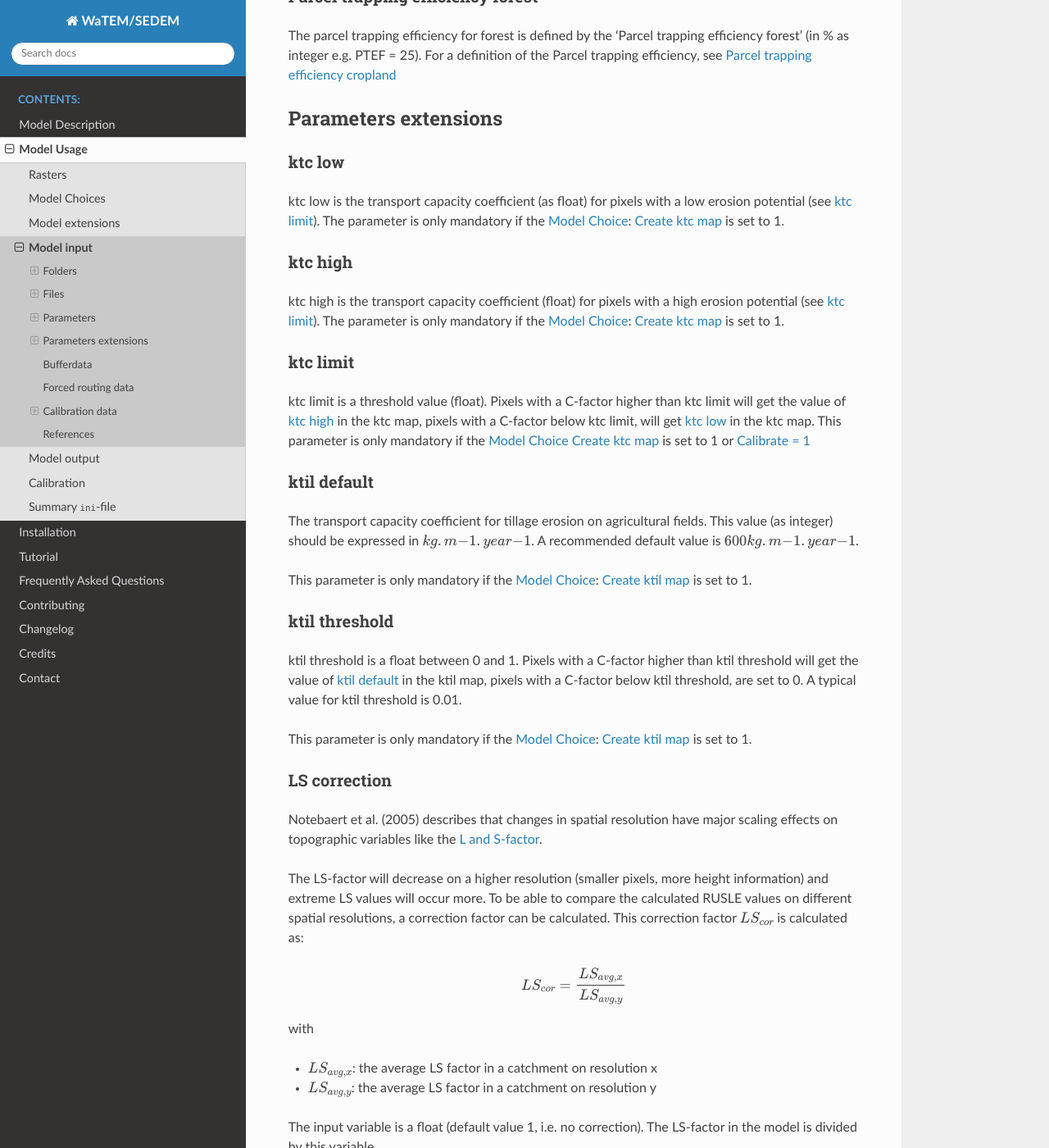
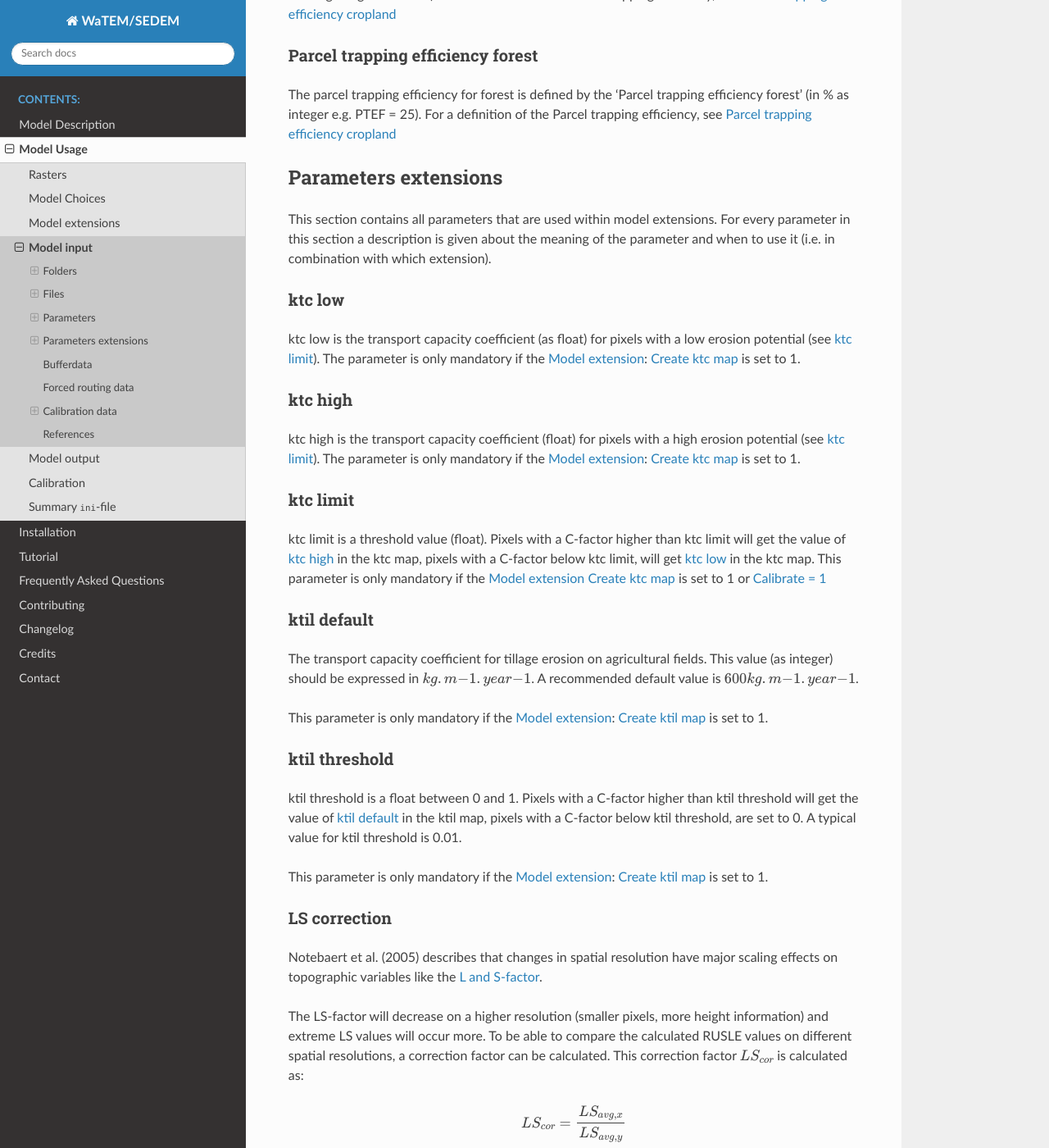
Before and after one commit to watem-sedem/watem-sedem, a Sphinx documentation site: the page built from docs/input.rst, in a window 1280 px wide and 1400 px high, scrolled down 10464 px. Shown: the whole window at 82% size. Built offline with Sphinx 7.4.7 and the Read the Docs theme 2.0.0, drawn with Linux system fonts in a browser that asks for light colours; some of the changed text lies outside the part shown.

Commit message:
Change model choice to model extension

```diff
--- a/docs/input.rst
+++ b/docs/input.rst
@@ -138,7 +138,8 @@ ktc map filename
 ****************
 
 The filename of the ktc map, a raster with transport capacity coefficients. This
-raster is only mandatory if the :ref:`Model Choice <choicespage>`: :ref:`Create ktc map <createktc>` is set to 1.
+raster is only mandatory if the :ref:`Model extension <extensionspage>`:
+:ref:`Create ktc map <createktc>` is set to 0.
 
 The dataype of the ktc map is float32.
 
@@ -147,7 +148,7 @@ The dataype of the ktc map is float32.
 Outlet map filename
 *******************
 
-The filename of the outlet map. This raster is only mandatory if the :ref:`Model Choice <choicespage>`:
+The filename of the outlet map. This raster is only mandatory if the :ref:`Model extension <extensionspage>`:
 :ref:`Manual outlet selection <manualoutlet>` is set to 1.
 
 Every user defined river outlet needs a unique id (integers). The outlet pixels are given the value
@@ -200,7 +201,8 @@ Oriented roughness filename
 
 The filename of a raster with the oriented roughness. The oriented roughness is the
 height of the microrelief (in cm) due to ploughing. This raster is only mandatory
-if the :ref:`Model extension <extensionspage>`: :ref:`Include tillage direction <includetillagedirection>` is set to 1.
+if the :ref:`Model extension <extensionspage>`:
+:ref:`Include tillage direction <includetillagedirection>` is set to 1.
 
 The datatype of the oriented roughness raster is float32.
 
@@ -279,7 +281,7 @@ adjectant segments
 ******************
 
 The filename of the Tab separated table with adjectant  river segments. T
-his table is only mandatory if the :ref:`Model Choice <choicespage>`:
+his table is only mandatory if the :ref:`Model extension <extensionspage>`:
 :ref:`River routing <riverrouting>` is set to 1. The table consists of two columns:
 'from' and 'to'. Every row indicates a connection between two segments:
 segment *from* flows into segment *to*. The values in the table represent the
@@ -313,7 +315,7 @@ upstream segments
 *****************
 
 The filename of the tab separated table with upstream segments.
-This table is only mandatory if the :ref:`Model Choice <choicespage>`:
+This table is only mandatory if the :ref:`Model extension <extensionspage>`:
 :ref:`River routing <riverrouting>` is set to 1. In the table three columns are present, namely:
 
 - edge (integer): segment id of the receiving segment
@@ -357,7 +359,8 @@ table with adjectant upstream segments is displayed below:
 river routing filename
 **********************
 
-The filename of the river routing map. This raster is only mandatory if the :ref:`Model Choice <choicespage>`:
+The filename of the river routing map. This raster is only mandatory if the
+:ref:`Model extension <extensionspage>`:
 :ref:`River routing = 1 <riverrouting>` is set to 1.
 See :ref:`further <routingmap>` for more information on how to create these routing maps.
 
@@ -399,7 +402,8 @@ The datatype of a routing raster is integer16.
 CN map filename
 ***************
 
-The filename of the CN map. This raster is only mandatory if the :ref:`Model Choice <choicespage>`:
+The filename of the CN map. This raster is only mandatory if the
+:ref:`Model extension <extensionspage>`:
 :ref:`Curve number <simple>` is set to 1.
 
 This raster contains a CN-value (between 0 and 100) for every pixel in the model
@@ -421,6 +425,9 @@ The rainfall of the first timestamp must be zero.
 
 Parameters
 ==========
+
+This section describes all parameters that can be used to make a basic WaTEM/SEDEM run,
+without the use of any extensions.
 
 .. _maxkernel:
 
@@ -559,6 +566,10 @@ efficiency, see
 Parameters extensions
 =====================
 
+This section contains all parameters that are used within model extensions. For every
+parameter in this section a description is given about the meaning of the parameter and
+when to use it (i.e. in combination with which extension).
+
 .. _ktclow:
 
 ktc low
@@ -566,7 +577,7 @@ ktc low
 
 ktc low is the transport capacity coefficient (as float) for pixels with a low
 erosion potential (see :ref:`ktc limit<ktclimit>`).
-The parameter is only mandatory if the :ref:`Model Choice <choicespage>`:
+The parameter is only mandatory if the :ref:`Model extension <extensionspage>`:
 :ref:`Create ktc map <createktc>` is set to 1.
 
 .. _ktchigh:
@@ -576,7 +587,7 @@ ktc high
 
 ktc high is the transport capacity coefficient (float) for pixels with a high
 erosion potential (see :ref:`ktc limit <ktclimit>`). The parameter is only mandatory if
-the :ref:`Model Choice <choicespage>`: :ref:`Create ktc map <createktc>` is set to 1.
+the :ref:`Model extension <extensionspage>`: :ref:`Create ktc map <createktc>` is set to 1.
 
 .. _ktclimit:
 
@@ -586,7 +597,7 @@ ktc limit
 ktc limit is a threshold value (float). Pixels with a C-factor higher than
 ktc limit will get the value of :ref:`ktc high <ktchigh>` in the ktc map,
 pixels with a C-factor below ktc limit, will get :ref:`ktc low <ktclow>` in the
-ktc map. This parameter is only mandatory if the :ref:`Model Choice <choicespage>`
+ktc map. This parameter is only mandatory if the :ref:`Model extension <extensionspage>`
 :ref:`Create ktc map <createktc>` is set to 1 or :ref:`Calibrate = 1 <Calibrate>`
 
 .. _ktildefault:
@@ -598,7 +609,7 @@ The transport capacity coefficient for tillage erosion on agricultural fields.
 This value (as integer) should be expressed in :math:`kg.m{-1}.year{-1}`.
 A recommended default value is :math:`600 kg.m{-1}.year{-1}`.
 
-This parameter is only mandatory if the :ref:`Model Choice <choicespage>`:
+This parameter is only mandatory if the :ref:`Model extension <extensionspage>`:
 :ref:`Create ktil map <createktil>` is set to 1.
 
 .. _ktilthres:
@@ -611,7 +622,7 @@ ktil threshold will get the value of :ref:`ktil default <ktildefault>` in the kt
 pixels with a C-factor below ktil threshold, are set to 0. A typical value for
 ktil threshold is 0.01.
 
-This parameter is only mandatory if the :ref:`Model Choice <choicespage>`:
+This parameter is only mandatory if the :ref:`Model extension <extensionspage>`:
 :ref:`Create ktil map <createktil>` is set to 1.
 
 .. _lscorrection:
@@ -648,7 +659,8 @@ An integer value between 0 and 100 that represents the fration of the discharge
 that enters the sewer system. It is only applied on pixels where the
 :ref:`sewer map <sewermapfile>` is not zero.
 
-This variable is only mandatory if the :ref:`Model Choice <choicespage>`: :ref:`Curve number <simple>` is set to 1.
+This variable is only mandatory if the :ref:`Model extensions <extensionspage>`:
+:ref:`Curve number <simple>` and :ref:`Include sewers <inlcudesewers>` are set to 1.
 
 .. note::
    1. The values stored in the :ref:`sewer map <sewermapfile>` are not used in the
@@ -665,8 +677,9 @@ Clay content parent material
 ****************************
 
 The average fraction of clay in the soil of the modelled catchment (in
-decimals; float32, between 0 and 1). This variable is only mandatory if the :ref:`Model Choice <choicespage>`:
-:ref:`estimate clay content <estimclay>` is set to 1.
+decimals; float32, between 0 and 1). This variable is only mandatory if the
+:ref:`Model extension <extensionspage>`: :ref:`estimate clay content <estimclay>` is set
+to 1.
 
 
 .. _5dayrainfall:
@@ -675,14 +688,16 @@ decimals; float32, between 0 and 1). This variable is only mandatory if the :ref
 *************************
 
 The total rainfall (in mm) during 5 days before the start of the rainfall event.
-This variable is only mandatory if the :ref:`Model Choice <choicespage>`: :ref:`Curve number <simple>` is set to 1.
+This variable is only mandatory if the :ref:`Model extension <extensionspage>`:
+:ref:`Curve number <simple>` is set to 1.
 
 .. _streamvelocity:
 
 stream velocity
 ***************
 
-As float, only mandatory if the :ref:`Model Choice <choicespage>`: :ref:`Curve number <simple>` is set to 1.
+As float, only mandatory if the :ref:`Model extension <extensionspage>`:
+:ref:`Curve number <simple>` is set to 1.
 
 .. _alpha:
 
@@ -691,7 +706,7 @@ alpha
 
 Alpha (as float) is a calibration parameter of the CN-model. It determines the relation
 between the runoff and the rainfall intensity. This parameter is only mandatory if the
-:ref:`Model Choice <choicespage>`: :ref:`Curve number <simple>` is set to 1.
+:ref:`Model extension <extensionspage>`: :ref:`Curve number <simple>` is set to 1.
 
 .. _beta:
 
@@ -700,7 +715,8 @@ beta
 
 Beta (as float) is a calibration parameter of the CN-model. It determines the
 relation between the runoff and the antecedent rainfall. This parameter is
-only mandatory if the :ref:`Model Choice <choicespage>`: :ref:`Curve number <simple>` is set to 1.
+only mandatory if the :ref:`Model extension <extensionspage>`:
+:ref:`Curve number <simple>` is set to 1.
 
 .. _timestep:
 
@@ -715,7 +731,8 @@ the spatial resolution (m) and the stream velocity of water over land (m/s).
     dt \leq \frac{spatial   resolution}{stream   velocity}
 
 The parameter is an integer value expressed in minutes and is
-only mandatory if the :ref:`Model Choice <choicespage>`: :ref:`Curve number <simple>` is set to 1.
+only mandatory if the :ref:`Model extension <extensionspage>`:
+:ref:`Curve number <simple>` is set to 1.
 
 .. _finaltimestep:
 
@@ -726,7 +743,8 @@ The user has the option to resample the time-dependent output (runoff, sediment
 concentration, sediment load) to a different timestep than the
 :ref:`Desired timestep <timestep>` of the model. The parameter is an integer value
 expressed in minutes and is
-only mandatory if the :ref:`Model Choice <choicespage>`: :ref:`Curve number <simple>` is set to 1.
+only mandatory if the :ref:`Model extension <extensionspage>`:
+:ref:`Curve number <simple>` is set to 1.
 
 .. _endtime:
 
@@ -744,7 +762,8 @@ model.
 	can shorten the endtime to optimise the calculation time of the model.
 
 This parameter is
-only mandatory if the :ref:`Model Choice <choicespage>`: :ref:`Curve number <simple>` is set to 1.
+only mandatory if the :ref:`Model extension <extensionspage>`:
+:ref:`Curve number <simple>` is set to 1.
 
 .. _nrbuffers:
 
@@ -753,7 +772,8 @@ Number of buffers
 
 The amount of buffers present in the :ref:`buffer map <buffermap>` is given in
 this parameter (as integer). The parameter is only mandatory if the
-:ref:`Model Choice <choicespage>`: :ref:`Include buffers <includebuffers>` is set to 1.
+:ref:`Model extension <extensionspage>`: :ref:`Include buffers <includebuffers>` is set
+to 1.
 
 .. _nrforcedrouting:
 
@@ -764,7 +784,7 @@ The amount of locations where the user wants to force the routing is given by th
 parameter (as integer). This variable defines the number of
 :ref:`forced routing sections <forcedroutingdata>` in the
 ini-file.
-This variable is only mandatory if the :ref:`Model Choice <choicespage>`:
+This variable is only mandatory if the :ref:`Model extension <extensionspage>`:
 :ref:`Force Routing <forcerouting>` is set to 1.
 
 .. _bufferdata:
@@ -774,7 +794,7 @@ Bufferdata
 
 The inclusion of erosion control buffers is based on input rasters and
 buffer parameters. How these input rasters should be created, is described
-:ref:`here <buffermap>`. If the :ref:`Model Choice <choicespage>`:
+:ref:`here <buffermap>`. If the :ref:`Model extension <extensionspage>`:
 :ref:`include buffers <includebuffers>` is set to 1,
 the buffer parameters must be defined in the ini-file in the following manner:
 
@@ -873,7 +893,7 @@ forced routing vectors has to be defined with the variable
 Calibration data
 ================
 
-The following parameters are only mandatory if the :ref:`Model Choice <choicespage>`:
+The following parameters are only mandatory if the :ref:`Model extension <extensionspage>`:
 :ref:`Calibrate <Calibrate>` is set to 1 .
 These parameters must be grouped in a seperate section in the ini-file with the
 header 'Calibration', as shown here:
```
